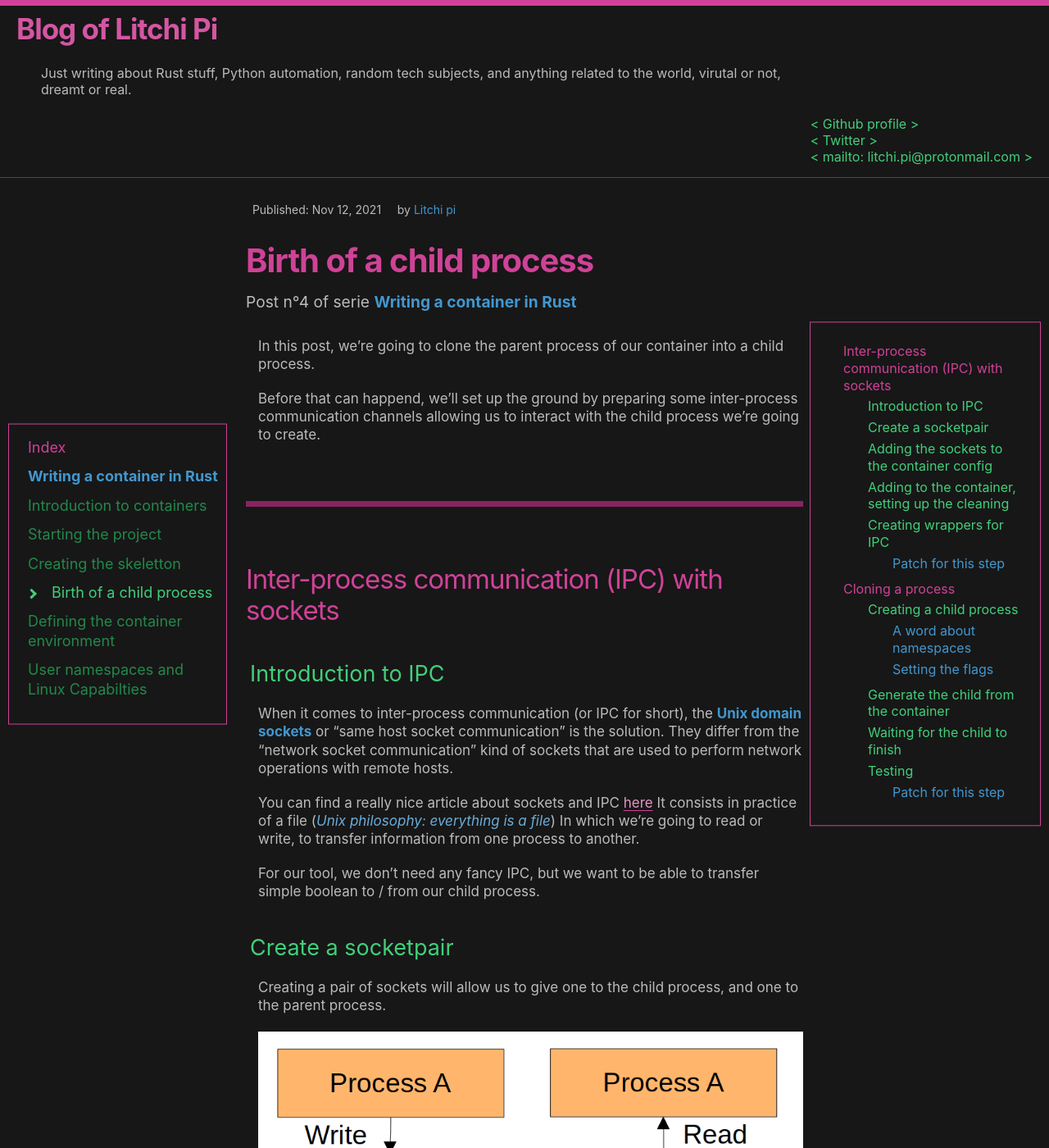
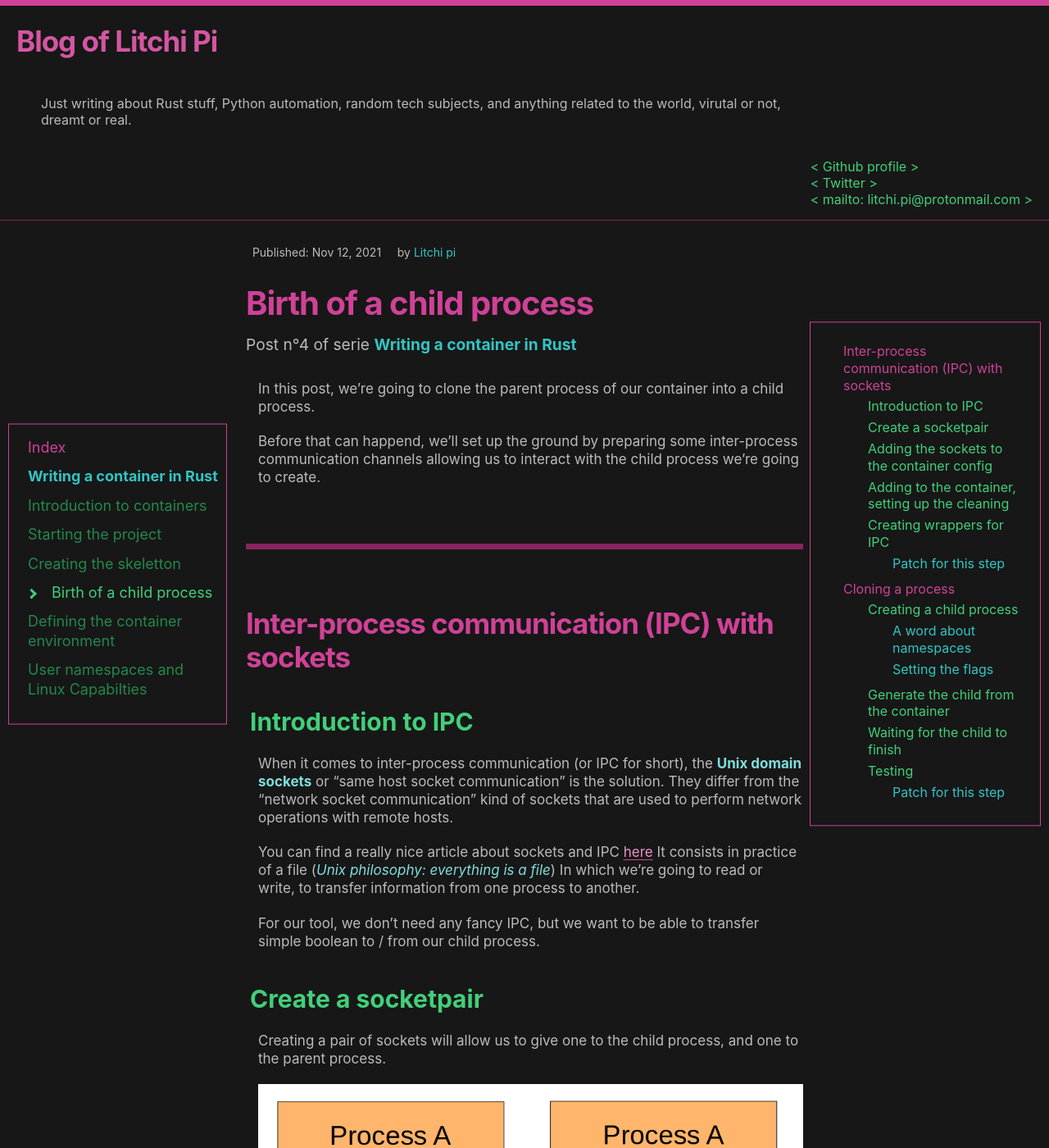
Before and after one commit to litchipi/litchipi.github.io, a Jekyll site: the page built from _posts/2021-11-12-container-in-rust-part4.md, in a window 1280 px wide and 1400 px high. Shown: the whole window at 82% size. Built offline with Jekyll 4.4.1, drawn with Linux system fonts in a browser that asks for light colours.

Commit message:
Tweaking the style definition of the posts
Signed-off-by: Litchi Pi <litchi.pi@protonmail.com>

```diff
--- a/_sass/_layout.scss
+++ b/_sass/_layout.scss
@@ -16,10 +16,12 @@ footer {
 }
 
 .site-title {
+  display: block;
   font-size: 35px;
   font-weight: 300;
+  padding-top: 15px;
+  margin-bottom: 15px;
   letter-spacing: -1px;
-  margin-bottom: 0;
   float: left;
 
   @include media-query($on-palm) {
--- a/_sass/dark.scss
+++ b/_sass/dark.scss
@@ -2,7 +2,7 @@
 
 $color1:				#cf4297;
 $color2:				complement($color1);
-$color3:				adjust-hue($color2, 60);
+$color3:				darken(adjust-hue($color2, 35), 5%);
 
 $text-color:            #bbbbbb;
 $background-color:      #171717;
@@ -11,6 +11,8 @@ $color1_dark:			darken($color1, 20%);
 $color1_light:			lighten($color1, 20%);
 $color2_dark:			darken($color2, 20%);
 $color2_light:			lighten($color2, 20%);
+$color3_dark:			darken($color3, 20%);
+$color3_light:			lighten($color3, 20%);
 
 $brand-color:           $color1;
 $brand-color-light:     lighten($brand-color, 5%) !default;
@@ -18,12 +20,13 @@ $brand-color-dark:      darken($brand-color, 35%) !default;
 
 $site-title-color:      $brand-color-light !default;
 
+$code-color:            $color1_light;
 $code-background-color: darken($color1, 45%);
 $link-base-color:       $color1_light !default;
 $link-visited-color:    $link-base-color !default;
 $link-hover-color:      $text-color !default;
 
-$border-color-01:       $brand-color-dark !default;
+$border-color-01:       darken($brand-color, 15%) !default;
 $border-color-02:       $brand-color-light !default;
 $border-color-03:       $brand-color !default;
 
@@ -41,15 +44,16 @@ $table-border-color:    $border-color-01 !default;
 // https://github.com/material-theme/vsc-material-theme/blob/master/scripts/generator/color-set.ts
 // ----------------------------------------------------------------------------
 
+$comment: #808080;
 .highlight {
-  .c     { color: #545454; font-style: italic } // Comment
+  .c     { color: $comment; font-style: italic } // Comment
   .err   { color: #f07178; background-color: #e3d2d2 } // Error
-  .k     { color: #89DDFF; font-weight: bold } // Keyword
+  .k     { color: $color1; font-weight: bold } // Keyword
   .o     { font-weight: bold } // Operator
-  .cm    { color: #545454; font-style: italic } // Comment.Multiline
-  .cp    { color: #545454; font-weight: bold } // Comment.Preproc
-  .c1    { color: #545454; font-style: italic } // Comment.Single
-  .cs    { color: #545454; font-weight: bold; font-style: italic } // Comment.Special
+  .cm    { color: $comment; font-style: italic } // Comment.Multiline
+  .cp    { color: $comment; font-weight: bold } // Comment.Preproc
+  .c1    { color: $comment; font-style: italic } // Comment.Single
+  .cs    { color: $comment; font-weight: bold; font-style: italic } // Comment.Special
   .gd    { color: #000; background-color: #fdd } // Generic.Deleted
   .gd .x { color: #000; background-color: #faa } // Generic.Deleted.Specific
   .ge    { font-style: italic } // Generic.Emph
@@ -62,29 +66,29 @@ $table-border-color:    $border-color-01 !default;
   .gs    { font-weight: bold } // Generic.Strong
   .gu    { color: #aaa } // Generic.Subheading
   .gt    { color: #f07178 } // Generic.Traceback
-  .kc    { font-weight: bold } // Keyword.Constant
+  .kc    { color: $color1; font-weight: bold } // Keyword.Constant
   .kd    { font-weight: bold } // Keyword.Declaration
   .kp    { font-weight: bold } // Keyword.Pseudo
   .kr    { font-weight: bold } // Keyword.Reserved
   .kt    { color: #FFCB6B; font-weight: bold } // Keyword.Type
   .m     { color: #F78C6C } // Literal.Number
-  .s     { color: #C3E88D } // Literal.String
+  .s     { color: $color2_light; } // Literal.String
   .na    { color: #008080 } // Name.Attribute
-  .nb    { color: #EEFFFF } // Name.Builtin
+  .nb    { color: $color1_dark; } // Name.Builtin
   .nc    { color: #FFCB6B; font-weight: bold } // Name.Class
   .no    { color: #008080 } // Name.Constant
   .ni    { color: #800080 } // Name.Entity
   .ne    { color: #900; font-weight: bold } // Name.Exception
-  .nf    { color: #82AAFF; font-weight: bold } // Name.Function
-  .nn    { color: #555 } // Name.Namespace
+  .nf    { color: $color3; font-weight: bold } // Name.Function
+  .nn    { color: $color3_light; }
   .nt    { color: #FFCB6B } // Name.Tag
   .nv    { color: #EEFFFF } // Name.Variable
   .ow    { font-weight: bold } // Operator.Word
   .w     { color: #EEFFFF } // Text.Whitespace
-  .mf    { color: #F78C6C } // Literal.Number.Float
-  .mh    { color: #F78C6C } // Literal.Number.Hex
-  .mi    { color: #F78C6C } // Literal.Number.Integer
-  .mo    { color: #F78C6C } // Literal.Number.Oct
+  .mf    { color: $color1_light; } // Literal.Number.Float
+  .mh    { color: $color1_light; } // Literal.Number.Hex
+  .mi    { color: $color1_light; } // Literal.Number.Integer
+  .mo    { color: $color1_light; } // Literal.Number.Oct
   .sb    { color: #C3E88D } // Literal.String.Backtick
   .sc    { color: #C3E88D } // Literal.String.Char
   .sd    { color: #C3E88D } // Literal.String.Doc
@@ -96,7 +100,7 @@ $table-border-color:    $border-color-01 !default;
   .sr    { color: #C3E88D } // Literal.String.Regex
   .s1    { color: #C3E88D } // Literal.String.Single
   .ss    { color: #C3E88D } // Literal.String.Symbol
-  .bp    { color: #999 } // Name.Builtin.Pseudo
+  .bp    { color: $color3_dark; } // Name.Builtin.Pseudo
   .vc    { color: #FFCB6B } // Name.Variable.Class
   .vg    { color: #EEFFFF } // Name.Variable.Global
   .vi    { color: #EEFFFF } // Name.Variable.Instance
--- a/_sass/header.scss
+++ b/_sass/header.scss
@@ -25,6 +25,8 @@
 	margin-top: 20px;
 	float: left;
 	margin-left: 20px;
+        padding-top: 7px;
+        margin-bottom: 15px;
 }
 
 header {
--- a/_sass/post.scss
+++ b/_sass/post.scss
@@ -15,7 +15,8 @@
 	h1 {
 		border-top: 7px solid $color1_dark;
 		color: $color1;
-		font-size: 33px;
+		font-size: 35px;
+                font-weight: bold;
 		margin: unset;
 		margin-top: $post-parts-spacing;
 		padding-top: $post-parts-spacing;
@@ -24,20 +25,22 @@
 
 	h2 {
 		color: $color2;
-		font-size: 27px;
+		font-size: 30px;
 		margin: unset;
 		margin-top: 40px;
 		margin-left: 5px;
 		margin-bottom: 10px;
+                font-weight: bold;
 	}
 
 	h3 {
 		color: $color3;
-		font-size: 24px;
+		font-size: 25px;
 		margin: unset;
 		margin-top: 30px;
-		margin-left: 15px;
+		margin-left: 10px;
 		margin-bottom: 5px;
+                font-weight: bold;
 	}
 
 	h4 {
@@ -61,10 +64,30 @@
 
 	blockquote {
 		font-size: 15px;
-		color: $color2_light;
+		color:  darken(desaturate($color2, 40%), 0%);
 		border-left-color: $color2_dark;
-		margin-left: 15px;
+		margin-left: 20px;
 		padding-left: unset;
+
+            strong {
+                color: darken(desaturate($color3_light, 30%), 5%);
+            }
+
+            em {
+                color: darken(desaturate($color3_light, 20%), 5%);
+                font-style: italic;
+            }
+
+            a {
+                color: $color2; //desaturate($color2, 30%);
+                text-decoration: underline solid $color2_dark;
+            }
+
+            code {
+                background-color: darken($color2_dark, 70%);
+                border-color: desaturate($color2, 50%);
+                color: $color2_light;
+            }
 	}
 
 
@@ -80,12 +103,18 @@
 	}
 
 	strong {
-		color: $color3;
+		color: $color3_light;
 	}
 
 	em {
-		color: lighten($color3, 10%);
+		color: $color3_light;
 	}
+
+        img {
+          display: block;
+          margin-left: auto;
+          margin-right: auto;
+        }
 }
 
 .post-meta-serie {
```
